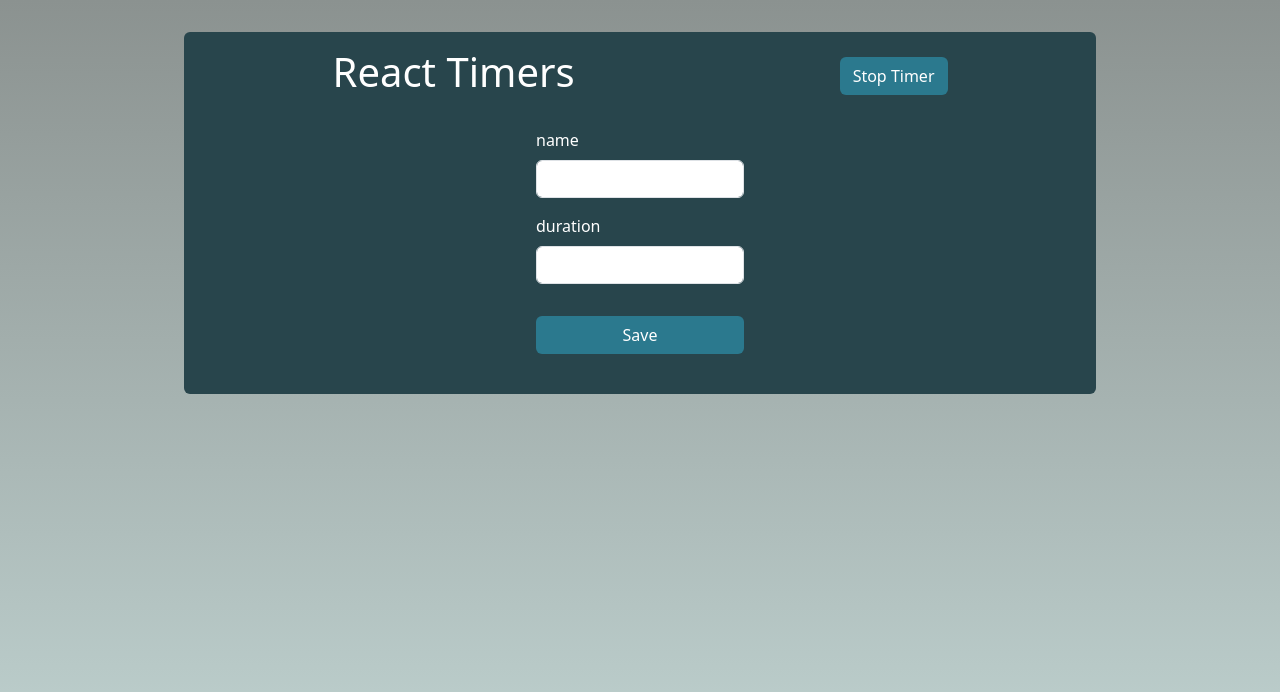
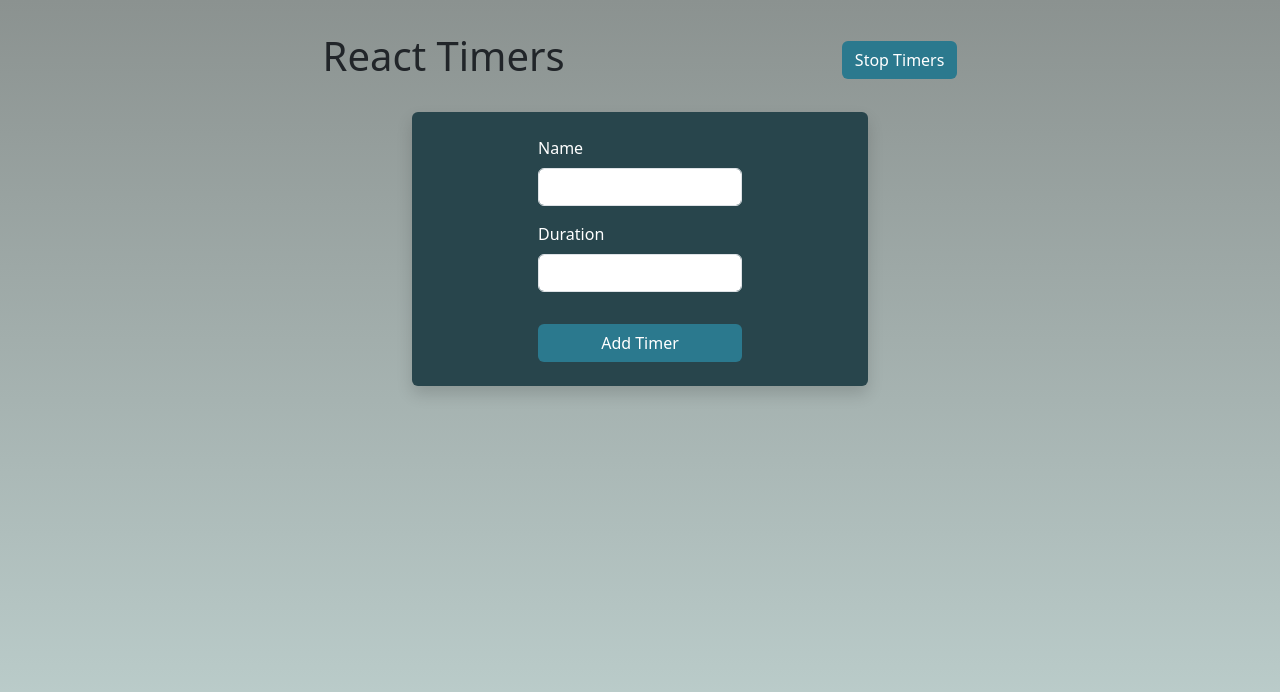
Before and after one commit to vida-khalili/Timers-typescript, a React (Vite) app: page / in a window 1280 px wide. Shown: the top 692 px of the page. Built offline with nearby package versions, Linux system fonts and the light colour scheme.

Commit message:
added Timer cards

```diff
--- a/src/App.tsx
+++ b/src/App.tsx
@@ -1,12 +1,14 @@
 import AddTimer from "./components/AddTimer";
 import Header from "./components/Header";
+import Timers from "./components/Timers";
 import Container from "./components/UI/Container/Container";
 import "./styles/app.css";
 function App() {
   return (
-    <Container className="app w-75 p-3 bg-green-800 mx-auto rounded ">
+    <Container className="app w-75 mx-auto  ">
       <Header />
       <AddTimer />
+      <Timers />
     </Container>
   );
 }
--- a/src/components/AddTimer.tsx
+++ b/src/components/AddTimer.tsx
@@ -2,20 +2,24 @@ import { useRef } from "react";
 import Button from "./UI/Button/Button";
 import Form, { type FormHandle } from "./UI/Form/Form";
 import Input from "./UI/Input/Input";
+import { useTimerContext } from "../store/timers-context";
 
 const AddTimer = () => {
   const customForm = useRef<FormHandle>(null);
+  const { addTimer } = useTimerContext();
   const handleSave = (data: unknown) => {
     const extractedData = data as { name: string; duration: string };
-    console.log(extractedData);
+    addTimer({ name: extractedData.name, duration: +extractedData.duration });
     customForm.current?.clear();
   };
   return (
-    <div className="p-4">
+    <div className="p-4 w-50 bg-green-800 rounded p-3 mx-auto my-4 shadow">
       <Form onSave={handleSave} ref={customForm}>
         <Input id="name" label="name" type="name" />
         <Input id="duration" label="duration" type="number" />
-        <Button className="btn btn-green w-100 mt-3">Save</Button>
+        <Button className="btn btn-green w-100 mt-3 text-capitalize">
+          add timer
+        </Button>
       </Form>
     </div>
   );
--- a/src/components/Header.tsx
+++ b/src/components/Header.tsx
@@ -5,13 +5,13 @@ const Header = () => {
   const timerCtx = useTimerContext();
 
   return (
-    <header className="d-flex w-100 justify-content-around align-items-center text-white ">
-      <h1>React Timers</h1>
+    <header className="d-flex w-100 justify-content-around align-items-center  ">
+      <h1 className="text-bold">React Timers</h1>
       <Button
-        className="btn btn-green text-capitalize"
+        className="btn btn-green text-capitalize text-white"
         onClick={timerCtx.isRunning ? timerCtx.stopTimer : timerCtx.startTimer}
       >
-        {timerCtx.isRunning ? "stop" : "start"} timer
+        {timerCtx.isRunning ? "stop" : "start"} timers
       </Button>
     </header>
   );
--- /dev/null
+++ b/src/components/Timer.tsx
@@ -0,0 +1,42 @@
+import { useEffect, useRef, useState } from "react";
+import {
+  useTimerContext,
+  type Timer as TimerProps,
+} from "../store/timers-context";
+const Timer = ({ name, duration }: TimerProps) => {
+  const interval = useRef<number | null>(null);
+  const [remainingTime, setRemainingTime] = useState(duration * 1000);
+  const { isRunning } = useTimerContext();
+  if (remainingTime <= 0 && interval.current) {
+    clearInterval(interval.current);
+  }
+  useEffect(() => {
+    let timer: number;
+    if (isRunning) {
+      timer = setInterval(() => {
+        setRemainingTime((prevTime) => {
+          if (prevTime <= 0) {
+            return prevTime;
+          }
+          return prevTime - 50;
+        });
+        interval.current = timer;
+      }, 50);
+    } else if (interval.current) {
+      clearInterval(interval.current);
+    }
+    return () => {
+      clearInterval(timer);
+    };
+  }, [isRunning]);
+  const formattedRemainingTime = (remainingTime / 1000).toFixed(2);
+  return (
+    <div className="timer bg-green-800 p-4 rounded text-white mx-2 shadow">
+      <p className="timer-title text-capitalize text-center">{name}</p>
+      <progress max={duration * 1000} value={remainingTime} />
+      <p className="text-center">{formattedRemainingTime}</p>
+    </div>
+  );
+};
+
+export default Timer;
--- /dev/null
+++ b/src/components/Timers.tsx
@@ -0,0 +1,17 @@
+import { useTimerContext } from "../store/timers-context";
+import Timer from "./Timer";
+
+const Timers = () => {
+  const { timers } = useTimerContext();
+  return (
+    <ul className="d-flex align-items-center justify-content-center">
+      {timers.map((timer, index) => (
+        <li key={index}>
+          <Timer {...timer} />
+        </li>
+      ))}
+    </ul>
+  );
+};
+
+export default Timers;
--- a/src/components/UI/Form/Form.tsx
+++ b/src/components/UI/Form/Form.tsx
@@ -18,7 +18,6 @@ const Form = forwardRef<FormHandle, FormProps>(
     useImperativeHandle(ref, () => {
       return {
         clear() {
-          console.log("Clearing");
           form.current?.reset();
         },
       };
@@ -35,7 +34,7 @@ const Form = forwardRef<FormHandle, FormProps>(
         onSubmit={handleSubmit}
         {...otherProps}
         ref={form}
-        className="w-25 mx-auto"
+        className="w-50 mx-auto "
       >
         {children}
       </form>
--- a/src/components/UI/Input/Input.tsx
+++ b/src/components/UI/Input/Input.tsx
@@ -8,7 +8,7 @@ const Input = forwardRef<HTMLInputElement, InputProps>(
   ({ id, label, ...props }, ref) => {
     return (
       <div className="mb-3">
-        <label htmlFor={id} className="form-label text-white">
+        <label htmlFor={id} className="form-label text-white text-capitalize">
           {label}
         </label>
         <input
--- a/src/store/timers-context.tsx
+++ b/src/store/timers-context.tsx
@@ -1,6 +1,6 @@
 import { type ReactNode, createContext, useContext, useReducer } from "react";
 
-type Timer = {
+export type Timer = {
   name: string;
   duration: number;
 };
--- a/src/styles/app.css
+++ b/src/styles/app.css
@@ -8,7 +8,9 @@
   background: linear-gradient(#8b9290, #c1d4d2);
   padding: 32px;
 }
-
+.timer {
+  width: 200px;
+}
 .bg-green-200 {
   background-color: var(--green-200);
 }
```
